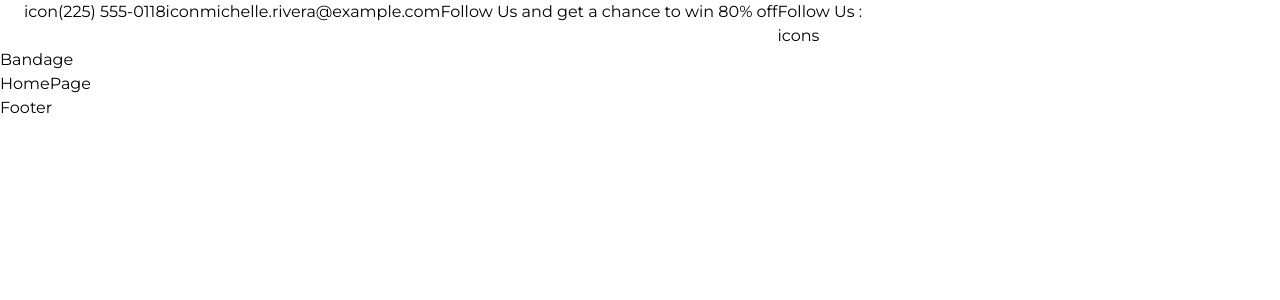
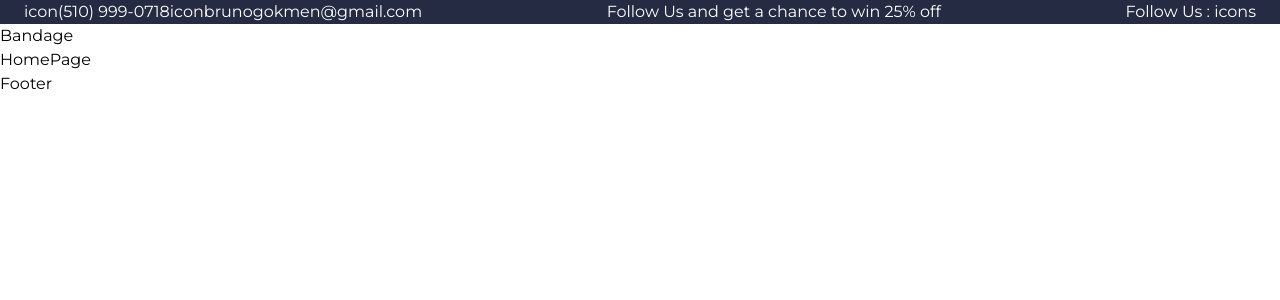
Before and after one commit to burgokmen/Bru-Trade-Boilerplate-Etrade-Website, a React (Vite) app: page / in a window 1280 px wide. Shown: the top 300 px of the page. Built offline with nearby package versions, Linux system fonts and the light colour scheme.

Commit message:
Header top has bg, ongoing

```diff
--- a/src/components/HeaderTop.jsx
+++ b/src/components/HeaderTop.jsx
@@ -1,21 +1,21 @@
-import React from "react";
+import data from "../data/data";
 
 const HeaderTop = () => {
   return (
-    <React.Fragment>
-      <div className="px-[1.5rem] flex ">
+    <div className="bg-darkBlue text-white w-auto">
+      <div className="px-[1.5rem] flex justify-between">
         <div>
           <span>icon</span>
-          (225) 555-0118
+          {data.myStore.phoneNumber}
           <span>icon</span>
-          michelle.rivera@example.com
+          {data.myStore.email}
         </div>
-        <div>Follow Us and get a chance to win 80% off</div>
+        <div>{data.myStore.discountLetter}</div>
         <div>
-          Follow Us : <div>icons</div>
+          Follow Us : <span>icons</span>
         </div>
       </div>
-    </React.Fragment>
+    </div>
   );
 };
 
--- /dev/null
+++ b/src/data/data.jsx
@@ -0,0 +1,9 @@
+const data = {
+  myStore: {
+    phoneNumber: "(510) 999-0718",
+    email: "brunogokmen@gmail.com",
+    discountLetter: "Follow Us and get a chance to win 25% off",
+  },
+};
+
+export default data;
--- a/tailwind.config.js
+++ b/tailwind.config.js
@@ -6,6 +6,9 @@ export default {
       fontFamily: {
         body: ["Montserrat", "sans-serif"],
       },
+      colors: {
+        darkBlue: "#252B42",
+      },
     },
     plugins: [],
   },
```
